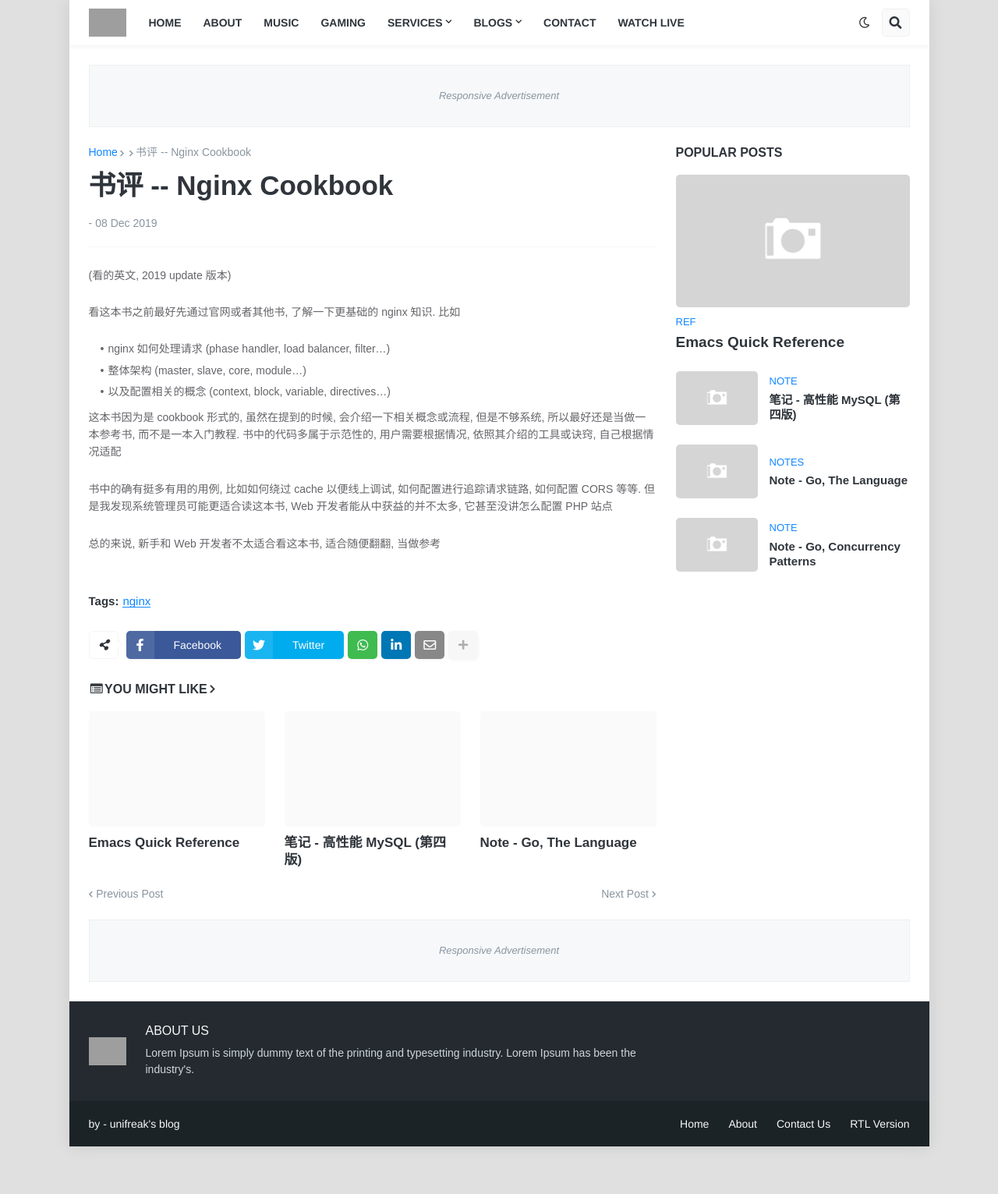
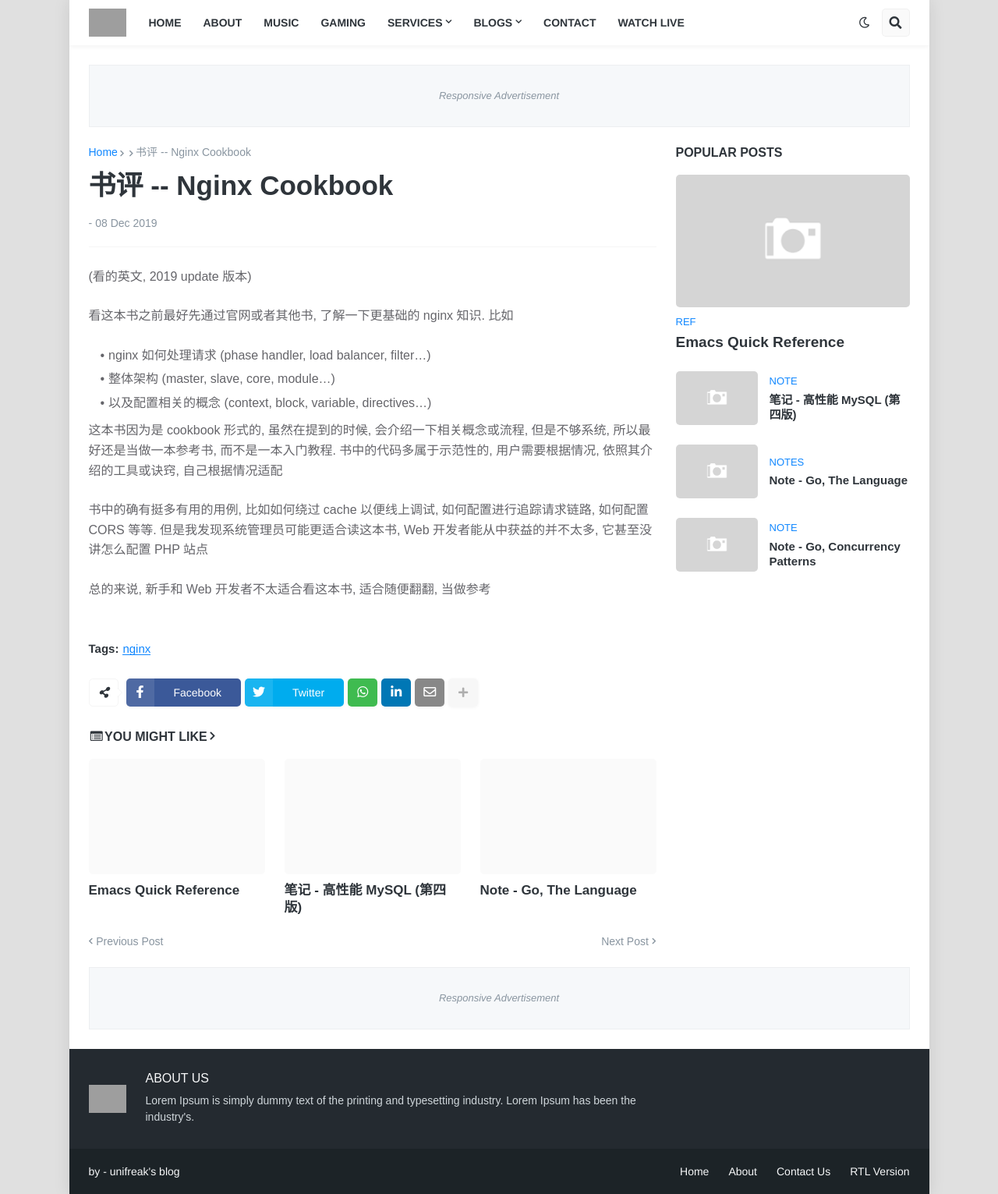
Before and after one commit to postca/postca.github.io, a Jekyll site: the page built from _book_review/nginx_cookbook.md, in a window 1280 px wide. Shown: the whole page at 78% size. Built offline with Jekyll 4.4.1, drawn with Linux system fonts in a browser that asks for light colours; before the commit the page ends 1470 px from its top, so only the background shows below that; grey boxes are pictures that could not be loaded.

Commit message:
Update _grid.scss

```diff
--- a/_sass/bootstrap/_grid.scss
+++ b/_sass/bootstrap/_grid.scss
@@ -545,7 +545,7 @@ to{opacity:1;transform:translate3d(0,0,0)}
 .rtl .item-post .entry-meta .entry-comments-link:before{margin:0 0 0 5px}
 .item-post .entry-meta .entry-comments-link.show{display:block}
 .entry-content-wrap{position:relative;float:left;width:100%;margin:0}
-#post-body{position:relative;float:left;width:100%;font-family:var(--text-font);font-size:14px;color:var(--post-text-color);line-height:1.6em;padding:0;margin:25px 0 0}
+#post-body{position:relative;float:left;width:100%;font-family:var(--text-font);font-size:16px;color:var(--post-text-color);line-height:1.6em;padding:0;margin:25px 0 0}
 .post-body p{margin-bottom:25px}
 .post-body h1,.post-body h2,.post-body h3,.post-body h4,.post-body h5,.post-body h6{font-size:17px;color:var(--title-color);line-height:1.3em;margin:0 0 20px}
 .post-body h1{font-size:26px}
```
